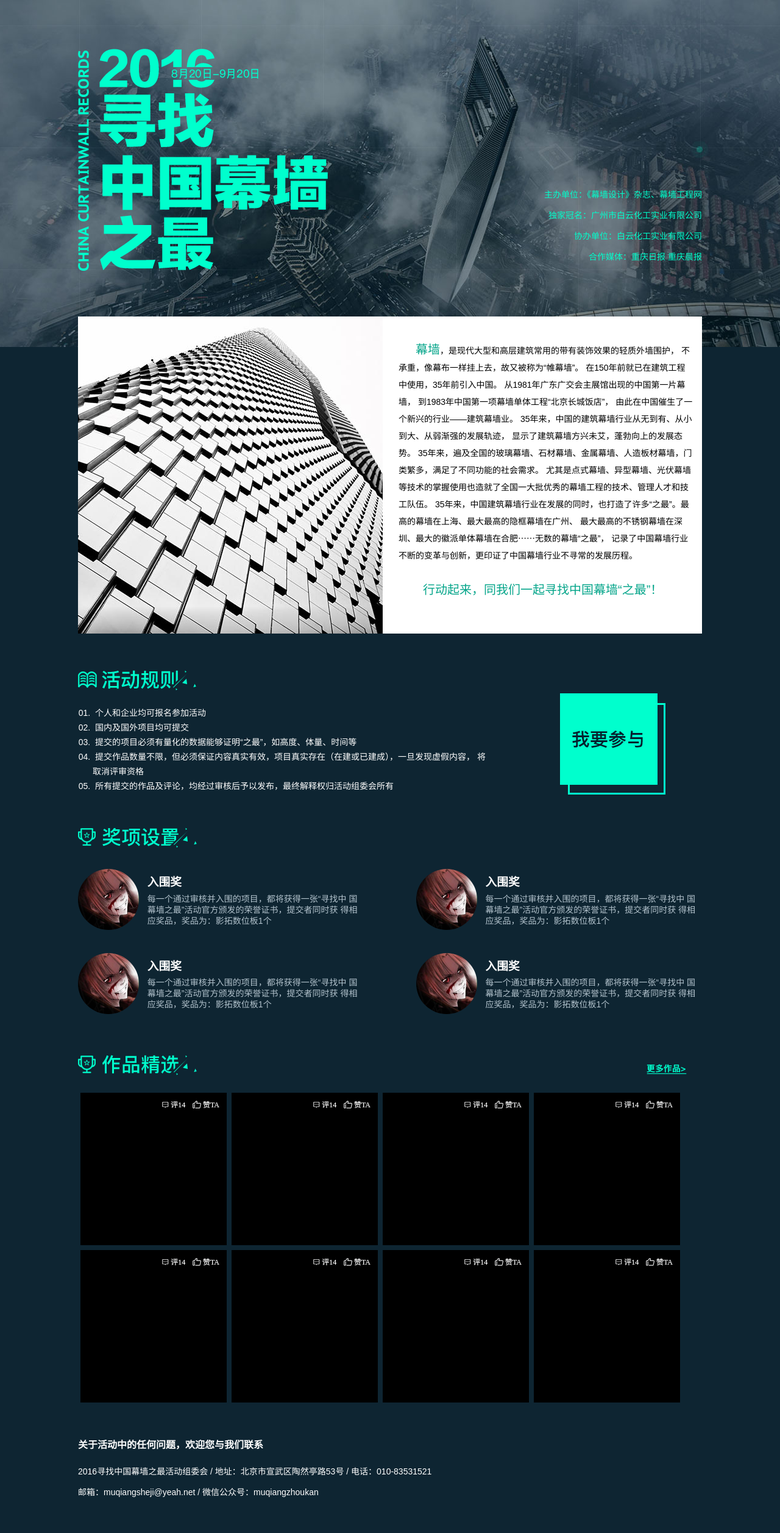
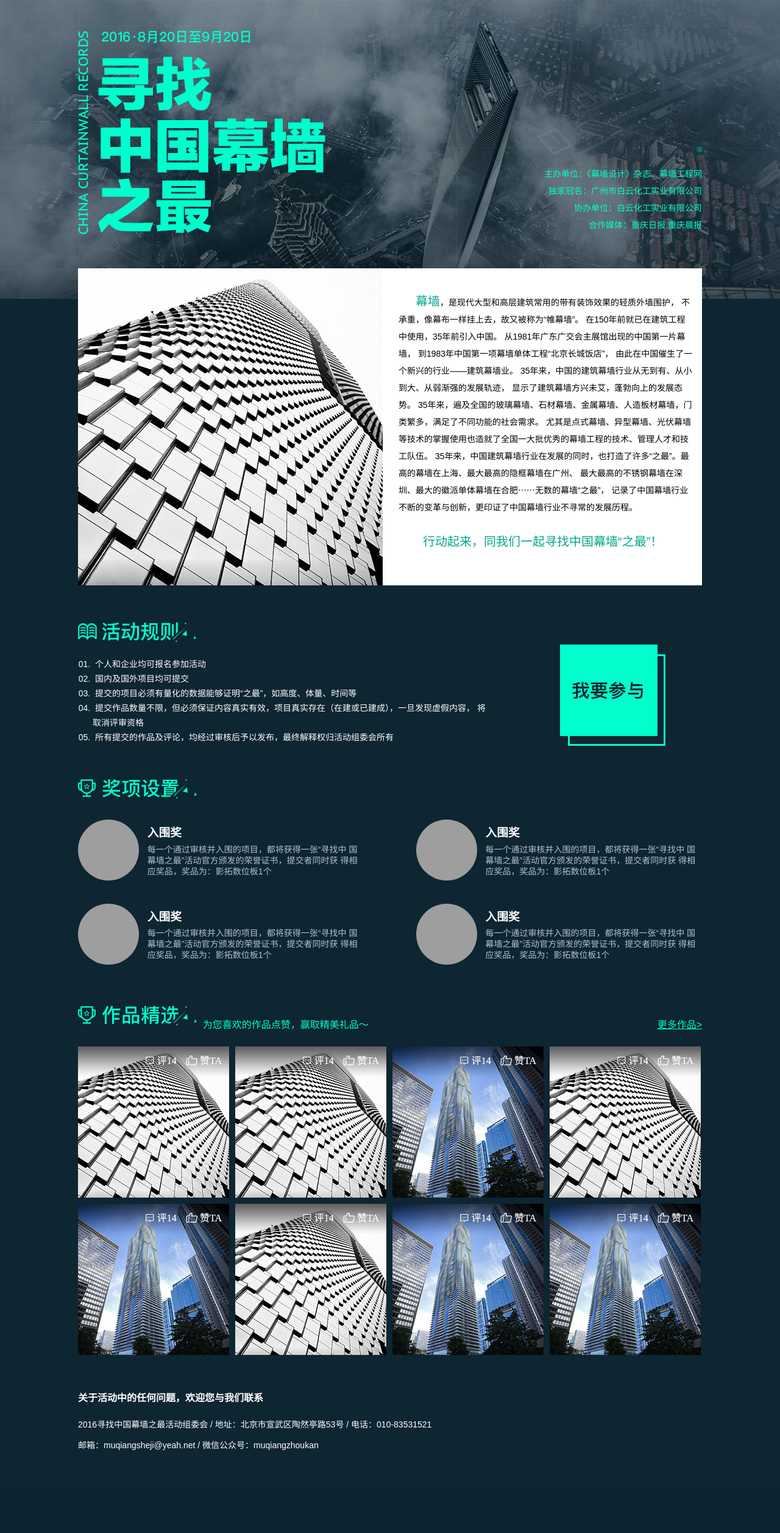
Before and after one commit to fssaigo/wall, a PHP site: page / in a window 1280 px wide. Shown: the whole page at 61% size. After the commit the page ends 2378 px from the top, so only its background shows below. Run offline with PHP 8.4, Linux system fonts and the light colour scheme; grey boxes are pictures that could not be loaded.

Commit message:
样式调整

```diff
--- /dev/null
+++ b/pc/css/index.css
@@ -0,0 +1,246 @@
+
+.banner {
+    width: 1024px;
+    height: 500px;
+    margin-left: auto;
+    margin-right: auto;
+    position: relative;
+}
+
+.banner-left {
+    position: relative;
+}
+
+.banner-left img {
+    float: left;
+    margin-top: 50px;
+    left: 0;
+}
+
+.banner-right {
+    float: right;
+    text-align: end;
+}
+
+.banner-right div {
+    position: relative;
+    text-align: end;
+    position: absolute;
+    bottom: 22%;
+    right: 0;
+    line-height: 14px;
+}
+
+#zi {
+    position: absolute;
+    z-index: 99;
+    margin-top: -50px;
+}
+
+.curtain-left {
+    height: 520px;
+    background-color: white;
+}
+
+.curtain-right {
+    height: 520px;
+    background-color: white;
+
+}
+
+.curtain-right p {
+    padding-top: 26px;
+    padding-left: 14px;
+    padding-right: 14px;
+    text-indent: 2em;
+    font-size: 14px;
+    line-height: 28px;
+}
+
+.curtain-right .super-p {
+    font-size: 20px;
+    color: #05a58a;
+    margin-top: -12px;
+}
+
+.curtain-right span {
+    color: #05a58a;
+    font-weight: 500;
+    font-size: 20px;
+}
+
+.item {
+    margin-top: 40px;
+}
+
+.item .zuop-text {
+    color: #0fc;
+    display: block;
+    padding-top: 18px;
+}
+
+.item .more {
+    color: #0fc;
+    display: block;
+    float: right;
+    padding-top: 18px;
+}
+
+ol {
+    margin-top: 20px;
+    margin-left: -16px;
+    list-style-type: decimal-leading-zero;
+}
+
+ol li {
+    text-indent: 4px;
+    letter-spacing: -0px;
+    display: list-item;
+    text-align: -webkit-match-parent;
+    color: white;
+    font-size: 14px;
+    line-height: 24px;
+}
+
+.item .row {
+    margin-top: 10px;
+}
+
+.item p {
+    color: #b2c2cc;
+    margin-left: 20px;
+    margin-top: -12px;
+    line-height: 18px;
+}
+
+.item h3 {
+    color: white;
+    margin-left: 20px;
+    margin-top: 26px;
+}
+
+p {
+    font-size: 14px;
+}
+
+.banner p {
+    color: #00ffcc;
+}
+
+.jiang-head img {
+    border-radius: 50%;
+    margin-top: 20px;
+    width: 100px;
+    height: 100px;
+    overflow: hidden;
+}
+
+footer {
+    margin-top: 30px;
+    color: white;
+    height: 180px;
+    float: left;
+}
+
+.list {
+    margin-top: 20px;
+    position: relative;
+    max-height: 520px;
+    overflow: hidden;
+}
+
+.list .obj {
+    height: 248px;
+    /*256*/
+    width: 248px;
+    float: left;;
+    margin: 5px 10px 5px 0px;
+    position: relative;
+
+    /* 背景图垂直、水平均居中 */
+    background-position: center center;
+
+    /* 背景图不平铺 */
+    background-repeat: no-repeat;
+
+    /* 让背景图基于容器大小伸缩 */
+    background-size: cover;
+
+}
+
+.list .obj .handle {
+    height: 40px;
+    text-align: end;
+    padding-top: 10px;
+    padding-right: 12px;
+    position: absolute;
+    background-image: url("../imgs/img-bg.png");
+    background-repeat: repeat-x;
+    width: 236px;
+    background-position: bottom;
+}
+
+.list .obj .handle a {
+    text-decoration: none;
+    color: white;
+}
+
+.list .obj .description {
+    text-align: start;
+    background-color: #08e2b7;
+    position: absolute;
+    bottom: 0;
+    height: 110px;
+    width: 100%;
+    opacity: 0.0;
+    transition: opacity 0.5s;
+    -moz-transition: opacity 0.5s;
+    /* Firefox 4 */
+    -webkit-transition: opacity 0.5s; /* Safari 和 Chrome */
+    /*-webkit-transition: height 2s;*/
+    -o-transition: opacity 0.5s; /* Opera */
+}
+
+.list .clean-right {
+    margin-right: 0px;
+}
+
+.list .image-link {
+    display: block;
+}
+
+.list .obj:hover .description {
+    opacity: 0.9;
+    color: white;
+}
+
+/*.list .obj div:hover{*/
+/*opacity:1;*/
+/*}*/
+.list .obj div h4 {
+    margin-left: 10px;
+    color: #0e2532;
+    margin-top: 15px;
+}
+
+.list .obj div p {
+    font-size: 12px;
+    margin-left: 10px;
+    overflow: hidden;
+    text-overflow: ellipsis;
+    display: -webkit-box;
+    -webkit-line-clamp: 3;
+    -webkit-box-orient: vertical;
+    color: #0e2532;
+}
+
+.pure-u-1-1 {
+    color: #00ffcc;
+    font-size: 14px;
+}
+
+.pure-u-1-1 a {
+    color: #00ffcc;
+    display: block;
+    float: right;
+}
--- a/pc/css/main.css
+++ b/pc/css/main.css
@@ -1,10 +1,10 @@
 header {
     background-image: url("../imgs/banner_01.jpg");
-    height: 569px;
+    height: 490px;
 
     min-width: 1024px;
-    /* 背景图垂直、水平均居中 */
-    background-position: center center;
+    /* 背景图垂直、水平均居中*/
+    background-position: top center;
 
     /* 背景图不平铺 */
     background-repeat: no-repeat;
@@ -12,8 +12,8 @@ header {
     /* 当内容高度大于图片高度时，背景图像的位置相对于viewport固定 */
     background-attachment: fixed;
 
-    /* 让背景图基于容器大小伸缩 */
-    background-size: cover;
+    /* 让背景图基于容器大小伸缩
+    background-size: cover;*/
 }
 
 html, body {
@@ -23,216 +23,10 @@ html, body {
     position: relative;
 }
 
-#container {
+.container {
     width: 1024px;
     max-width: 1024px;
     margin-left: auto;
     margin-right: auto;
     position: relative;
 }
-
-.banner {
-    width: 1024px;
-    height: 569px;
-    margin-left: auto;
-    margin-right: auto;
-    position: relative;
-}
-
-.banner-left {
-    position: relative;
-}
-
-.banner-left img {
-    position: absolute;
-    bottom: 22%;
-    left: 0;
-}
-
-.banner-right {
-    position: relative;
-    text-align: end;
-}
-
-.banner-right div {
-    position: relative;
-    text-align: end;
-    position: absolute;
-    bottom: 22%;
-    right: 0;
-}
-#zi{
-    position: absolute;
-    z-index: 99;
-    margin-top: -50px;
-}
-
-.curtain-left {
-    height: 520px;
-    background-color: white;
-}
-
-.curtain-right {
-    height: 520px;
-    background-color: white;
-
-}
-.curtain-right p{
-    padding-top: 26px;
-    padding-left: 14px;
-    padding-right: 14px;
-    text-indent:2em;
-    font-size: 14px;
-    line-height: 28px;
-}
-.curtain-right .super-p{
-    font-size: 20px;
-    color: #05a58a;
-    margin-top: -12px;
-}
-.curtain-right span{
-    color: #05a58a;
-    font-weight: 500;
-    font-size: 20px;
-}
-
-.item {
-    margin-top: 40px;
-}
-
-ol {
-    margin-top: 20px;
-    margin-left: -16px;
-    list-style-type: decimal-leading-zero;
-}
-
-ol li {
-    text-indent: 4px;
-    letter-spacing: -0px;
-    display: list-item;
-    text-align: -webkit-match-parent;
-    color: white;
-    font-size: 14px;
-    line-height: 24px;
-}
-
-.item .row {
-    margin-top: 10px;
-}
-
-.item p {
-    color: #b2c2cc;
-    margin-left: 20px;
-    margin-top: -12px;
-    line-height: 18px;
-}
-
-.item h3 {
-    color: white;
-    margin-left: 20px;
-    margin-top: 26px;
-}
-
-p {
-    font-size: 14px;
-}
-
-.banner p {
-    color: #00ffcc;
-}
-
-.jiang-head img {
-    border-radius: 50%;
-    margin-top: 20px;
-    width: 100px;
-    height: 100px;
-    overflow: hidden;
-}
-
-footer {
-    margin-top: 30px;
-    color: white;
-    height: 180px;
-    float: left;
-}
-.list{
-    margin-top: 20px;
-    position: relative;
-    max-height: 520px;
-    overflow: hidden;
-}
-
-
-.list .obj{
-     height: 250px;
-     /*256*/
-     width: 240px;
-     float: left;;
-     margin: 4px 4px 4px 4px;
-    position: relative;
-
-    /* 背景图垂直、水平均居中 */
-    background-position: center center;
-
-    /* 背景图不平铺 */
-    background-repeat: no-repeat;
-
-
-    /* 让背景图基于容器大小伸缩 */
-    background-size: cover;
-
-
- }
-.list .obj .handle{
-    height: 40px;
-    text-align: end;
-    padding-top: 10px;
-    padding-right: 12px;
-}
-.list .obj .handle a{
-    text-decoration:none;
-    color:white;
-}
-
-.list .obj .description{
-    text-align: start;
-    background-color:#08e2b7;
-    position: absolute;
-    bottom: 0;
-    height: 120px;
-    width: 100%;
-    opacity:0.0;
-    transition: opacity 2s;
-    -moz-transition:opacity 2s;
-    /* Firefox 4 */
-    -webkit-transition:opacity 2s;	/* Safari 和 Chrome */
-    /*-webkit-transition: height 2s;*/
-    -o-transition:opacity 2s;	/* Opera */
-}
-
-
-
-
-
-
-.list .obj:hover .description{
-    opacity:1;
-    color: white;
-}
-/*.list .obj div:hover{*/
-    /*opacity:1;*/
-/*}*/
-.list .obj div h4{
-    margin-left: 10px;
-    color: black;
-}
-.list .obj div p{
-    font-size: 12px;
-    margin-left: 10px;
-    color: black;
-    overflow : hidden;
-    text-overflow: ellipsis;
-    display: -webkit-box;
-    -webkit-line-clamp:3;
-    -webkit-box-orient: vertical;
-}
--- a/pc/index.html
+++ b/pc/index.html
@@ -1,3 +1,4 @@
+
 <!DOCTYPE html>
 <html lang="zh-CN">
 <head>
@@ -7,6 +8,7 @@
     <title>wall</title>
     <link rel="stylesheet" href="css/grids-responsive-min.css">
     <link rel="stylesheet" href="css/main.css">
+    <link rel="stylesheet" href="css/index.css">
     <link rel="stylesheet" href="iconfont/iconfont.css">
 </head>
 <body>
@@ -26,7 +28,7 @@
     </div>
 </header>
 
-<div id="container">
+<div class="container">
     <div id="zi">
         <div id="curtain">
             <div class="pure-g">
@@ -173,8 +175,16 @@
 
         <div class="item" style="margin-top: 60px;">
             <div class="pure-g">
-                <div class="pure-u-1-1">
-                    <img src="imgs/zuoye.png" class="title-img">
+                <div class="pure-u-1-5">
+                    <img src="imgs/zuop.png" class="title-img">
+                </div>
+                <div class="pure-u-3-5">
+                    <span class="zuop-text">为您喜欢的作品点赞，赢取精美礼品～</span>
+
+                </div>
+                <div class="pure-u-1-5">
+                    <a href="#" class="more">更多作品></a>
+
                 </div>
             </div>
 
@@ -183,13 +193,13 @@
                 <div class="obj" style="background-color: black">
                     <div class="handle">
                         <a href="javascript:void(0)">
-                            <i class="iconfont" style="font-size: 12px;">&#xe667;
+                            <i class="iconfont">&#xe667;
                                 评<span>14</span>
                             </i>
                         </a>
                         <a href="javascript:void(0)" onclick="zanTa(this,1,450)">
                             <span>
-                                <i class="iconfont" style="font-size: 12px;">
+                                <i class="iconfont">
                                     &nbsp;&nbsp;
                                     &#xe785;
                                     赞TA
@@ -197,6 +207,9 @@
                             </span>
                         </a>
                     </div>
+                    <a href="#" class="image-link">
+                        <img src="imgs/jz1.jpg">
+                    </a>
                     <div class="description">
                         <h4>全球最高的幕墙-上海中心</h4>
                         <p><span>
@@ -212,13 +225,13 @@
                 <div class="obj" style="background-color: black">
                     <div class="handle">
                         <a href="javascript:void(0)">
-                            <i class="iconfont" style="font-size: 12px;">&#xe667;
+                            <i class="iconfont">&#xe667;
                                 评<span>14</span>
                             </i>
                         </a>
                         <a href="javascript:void(0)" onclick="zanTa(this,2,450)">
                             <span>
-                                <i class="iconfont" style="font-size: 12px;">
+                                <i class="iconfont">
                                     &nbsp;&nbsp;
                                     &#xe785;
                                     赞TA
@@ -226,6 +239,9 @@
                             </span>
                         </a>
                     </div>
+                    <a href="#" class="image-link">
+                        <img src="imgs/jz1.jpg">
+                    </a>
                     <div class="description">
                         <h4>全球最高的幕墙-上海中心</h4>
                         <p><span>
@@ -241,13 +257,13 @@
                 <div class="obj" style="background-color: black">
                     <div class="handle">
                         <a href="javascript:void(0)">
-                            <i class="iconfont" style="font-size: 12px;">&#xe667;
+                            <i class="iconfont">&#xe667;
                                 评<span>14</span>
                             </i>
                         </a>
                         <a href="javascript:void(0)" onclick="zanTa(this,3,450)">
                             <span>
-                                <i class="iconfont" style="font-size: 12px;">
+                                <i class="iconfont">
                                     &nbsp;&nbsp;
                                     &#xe785;
                                     赞TA
@@ -255,6 +271,41 @@
                             </span>
                         </a>
                     </div>
+                    <a href="#" class="image-link">
+                        <img src="imgs/jz3.jpg">
+                    </a>
+                    <div class="description">
+                        <h4>全球最高的幕墙-上海中心</h4>
+                        <p><span>
+                            中国的建筑幕墙行业从无到有、从小到大、从弱
+                            渐强的发展轨迹，显示了建筑幕墙方兴未艾，蓬
+                            勃向上的发展态势
+                            中国的建筑幕墙行业从无到有快快快我的小哈哈你是谁啊
+                            </span>
+                        </p>
+                    </div>
+                </div>
+
+                <div class="obj clean-right" style="background-color: black">
+                    <div class="handle">
+                        <a href="javascript:void(0)">
+                            <i class="iconfont">&#xe667;
+                                评<span>14</span>
+                            </i>
+                        </a>
+                        <a href="javascript:void(0)" onclick="zanTa(this,4,450)">
+                            <span>
+                                <i class="iconfont">
+                                    &nbsp;&nbsp;
+                                    &#xe785;
+                                    赞TA
+                                </i>
+                            </span>
+                        </a>
+                    </div>
+                    <a href="#" class="image-link">
+                        <img src="imgs/jz1.jpg">
+                    </a>
                     <div class="description">
                         <h4>全球最高的幕墙-上海中心</h4>
                         <p><span>
@@ -270,13 +321,13 @@
                 <div class="obj" style="background-color: black">
                     <div class="handle">
                         <a href="javascript:void(0)">
-                            <i class="iconfont" style="font-size: 12px;">&#xe667;
+                            <i class="iconfont">&#xe667;
                                 评<span>14</span>
                             </i>
                         </a>
-                        <a href="javascript:void(0)" onclick="zanTa(this,4,450)">
+                        <a href="javascript:void(0)" onclick="zanTa(this,5,450)">
                             <span>
-                                <i class="iconfont" style="font-size: 12px;">
+                                <i class="iconfont">
                                     &nbsp;&nbsp;
                                     &#xe785;
                                     赞TA
@@ -284,6 +335,9 @@
                             </span>
                         </a>
                     </div>
+                    <a href="#" class="image-link">
+                        <img src="imgs/jz3.jpg">
+                    </a>
                     <div class="description">
                         <h4>全球最高的幕墙-上海中心</h4>
                         <p><span>
@@ -299,13 +353,13 @@
                 <div class="obj" style="background-color: black">
                     <div class="handle">
                         <a href="javascript:void(0)">
-                            <i class="iconfont" style="font-size: 12px;">&#xe667;
+                            <i class="iconfont">&#xe667;
                                 评<span>14</span>
                             </i>
                         </a>
-                        <a href="javascript:void(0)" onclick="zanTa(this,5,450)">
+                        <a href="javascript:void(0)" onclick="zanTa(this,6,450)">
                             <span>
-                                <i class="iconfont" style="font-size: 12px;">
+                                <i class="iconfont">
                                     &nbsp;&nbsp;
                                     &#xe785;
                                     赞TA
@@ -313,6 +367,9 @@
                             </span>
                         </a>
                     </div>
+                    <a href="#" class="image-link">
+                        <img src="imgs/jz1.jpg">
+                    </a>
                     <div class="description">
                         <h4>全球最高的幕墙-上海中心</h4>
                         <p><span>
@@ -328,13 +385,13 @@
                 <div class="obj" style="background-color: black">
                     <div class="handle">
                         <a href="javascript:void(0)">
-                            <i class="iconfont" style="font-size: 12px;">&#xe667;
+                            <i class="iconfont">&#xe667;
                                 评<span>14</span>
                             </i>
                         </a>
-                        <a href="javascript:void(0)" onclick="zanTa(this,6,450)">
+                        <a href="javascript:void(0)" onclick="zanTa(this,7,450)">
                             <span>
-                                <i class="iconfont" style="font-size: 12px;">
+                                <i class="iconfont">
                                     &nbsp;&nbsp;
                                     &#xe785;
                                     赞TA
@@ -342,6 +399,9 @@
                             </span>
                         </a>
                     </div>
+                    <a href="#" class="image-link">
+                        <img src="imgs/jz3.jpg">
+                    </a>
                     <div class="description">
                         <h4>全球最高的幕墙-上海中心</h4>
                         <p><span>
@@ -354,16 +414,16 @@
                     </div>
                 </div>
 
-                <div class="obj" style="background-color: black">
+                <div class="obj clean-right" style="background-color: black">
                     <div class="handle">
                         <a href="javascript:void(0)">
-                            <i class="iconfont" style="font-size: 12px;">&#xe667;
+                            <i class="iconfont" >&#xe667;
                                 评<span>14</span>
                             </i>
                         </a>
-                        <a href="javascript:void(0)" onclick="zanTa(this,7,450)">
+                        <a href="javascript:void(0)" onclick="zanTa(this,8,450)">
                             <span>
-                                <i class="iconfont" style="font-size: 12px;">
+                                <i class="iconfont">
                                     &nbsp;&nbsp;
                                     &#xe785;
                                     赞TA
@@ -371,35 +431,9 @@
                             </span>
                         </a>
                     </div>
-                    <div class="description">
-                        <h4>全球最高的幕墙-上海中心</h4>
-                        <p><span>
-                            中国的建筑幕墙行业从无到有、从小到大、从弱
-                            渐强的发展轨迹，显示了建筑幕墙方兴未艾，蓬
-                            勃向上的发展态势
-                            中国的建筑幕墙行业从无到有快快快我的小哈哈你是谁啊
-                            </span>
-                        </p>
-                    </div>
-                </div>
-
-                <div class="obj" style="background-color: black">
-                    <div class="handle">
-                        <a href="javascript:void(0)">
-                            <i class="iconfont" style="font-size: 12px;">&#xe667;
-                                评<span>14</span>
-                            </i>
-                        </a>
-                        <a href="javascript:void(0)" onclick="zanTa(this,8,450)">
-                            <span>
-                                <i class="iconfont" style="font-size: 12px;">
-                                    &nbsp;&nbsp;
-                                    &#xe785;
-                                    赞TA
-                                </i>
-                            </span>
-                        </a>
-                    </div>
+                    <a href="#" class="image-link">
+                        <img src="imgs/jz3.jpg">
+                    </a>
                     <div class="description">
                         <h4>全球最高的幕墙-上海中心</h4>
                         <p><span>
@@ -433,7 +467,7 @@
         } else {
             alert("你已经赞过了");
         }
-        const s = '<i class="iconfont" style="font-size: 12px;color:#08e2b7"> &nbsp;&nbsp;&#xe7ea;赞' + (num) + ' </i>';
+        const s = '<i class="iconfont" style="font-size: 14px;color:#08e2b7"> &nbsp;&nbsp;&#xe7ea;赞' + (num) + ' </i>';
         e.getElementsByTagName("span")[0].innerHTML = s;
     }
 </script>
```
Also changed, not shown: pc/zuop.html (added, +30 -0 lines), pc/css/zuop.css (added), pc/imgs/0.jpeg (deleted), pc/imgs/banner_01.jpg, pc/imgs/img-bg.png (added), pc/imgs/jz1.jpg (added), pc/imgs/jz3.jpg (added), pc/imgs/slogn.png, pc/imgs/zuop.png (added), pc/imgs/zuoye.png (deleted).
